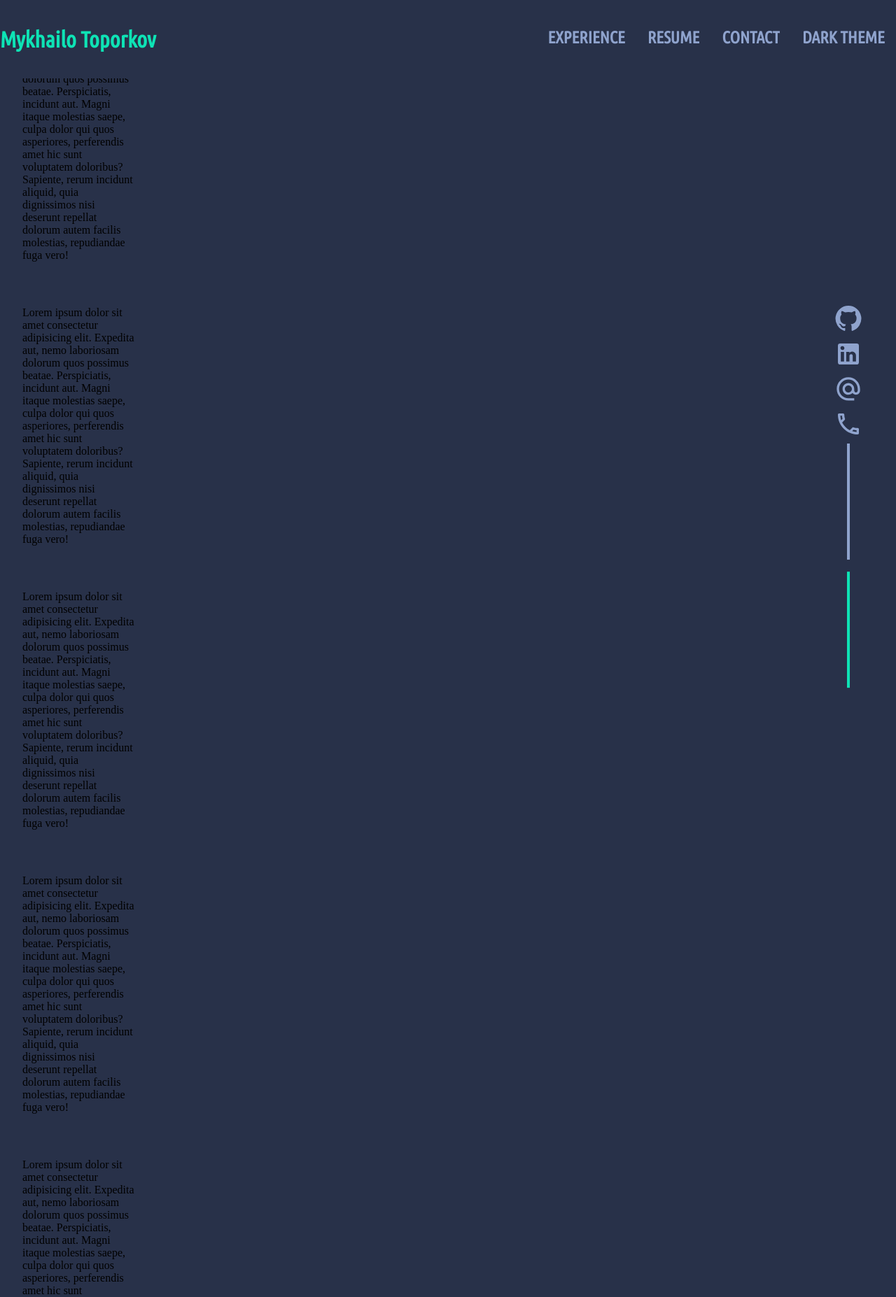
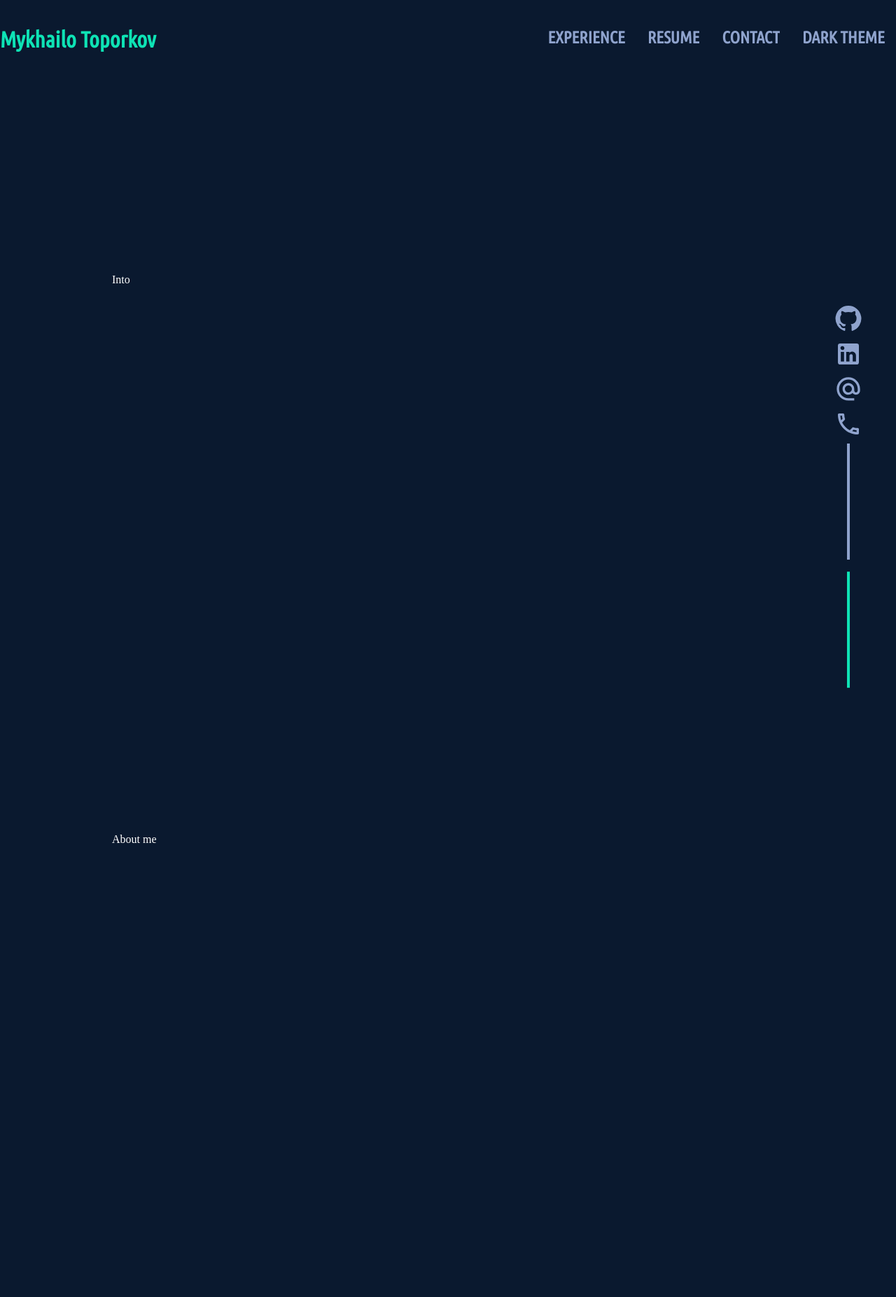
Before and after one commit to cookieMonsterDev/portfolio-template, a React (Create React App) app: page / in a window 1280 px wide. Shown: the top 1854 px of the page at 70% size. Built offline with nearby package versions, Linux system fonts and the light colour scheme.

Commit message:
feat: add custop scrollbar & update navBar animation

```diff
--- a/public/index.html
+++ b/public/index.html
@@ -13,6 +13,26 @@
     <style>
       * {
         margin: 0;
+        scroll-behavior: smooth;
+      }
+
+      ::-webkit-scrollbar {
+        width: 1.1rem;
+      }
+
+      ::-webkit-scrollbar-track {
+        background-color: #0a192f;
+      }
+
+      ::-webkit-scrollbar-thumb {
+        background-color: #8fa3cd;
+        border-radius: 2rem;
+        border: 0.4rem solid transparent;
+        background-clip: content-box;
+      }
+
+      ::-webkit-scrollbar-thumb:hover {
+        background-color: #0ee3b5;
       }
     </style>
   </head>
--- a/src/components/NavBar/NavBar.jsx
+++ b/src/components/NavBar/NavBar.jsx
@@ -1,13 +1,15 @@
 import React, { useState, useEffect } from 'react';
-import styled from 'styled-components';
+import styled, { css } from 'styled-components';
 
 const NavBar = () => {
   let prevScrollpos = window.scrollY;
   const [show, setShow] = useState(true);
+  const [shadow, setShadow] = useState(false);
 
   const handleNavBar = () => {
     const currentScrollPos = window.scrollY;
     prevScrollpos < currentScrollPos ? setShow(false) : setShow(true);
+    currentScrollPos === 0 ? setShadow(false) : setShadow(true);
     prevScrollpos = currentScrollPos;
   };
 
@@ -17,16 +19,20 @@ const NavBar = () => {
     return () => {
       window.removeEventListener('scroll', handleNavBar);
     };
-  }, []);
+  });
 
   return (
-    <Conateiner show={show}>
+    <Conateiner show={show} shadow={shadow}>
       <Content>
         <LogoName>Mykhailo Toporkov</LogoName>
         <RightSide>
-          <NavBarItem>Experience</NavBarItem>
+          <a href="/#experience">
+            <NavBarItem>Experience</NavBarItem>
+          </a>
           <NavBarItem>Resume</NavBarItem>
-          <NavBarItem>Contact</NavBarItem>
+          <a href="/#contact">
+            <NavBarItem>Contact</NavBarItem>
+          </a>
           <NavBarItem>Dark Theme</NavBarItem>
         </RightSide>
       </Content>
@@ -40,11 +46,22 @@ const Conateiner = styled.div`
   position: fixed;
   width: 100%;
   height: 7rem;
-  background-color: #283149;
+  background-color: #0a192f;
   display: flex;
   z-index: 999;
-  opacity: ${(props) => (props.show ? '1' : '0')};
   transition: all 700ms;
+
+  ${( props ) =>
+    !props.show &&
+    css`
+      transform: translateY(-100%);
+    `}
+
+    ${( props ) =>
+    props.shadow &&
+    css`
+      box-shadow: 0 10px 30px -10px rgba(2,12,27,0.7);
+    `}
 `;
 
 const Content = styled.div`
@@ -72,6 +89,10 @@ const RightSide = styled.div`
   display: flex;
   justify-content: center;
   align-items: center;
+
+  > a {
+    text-decoration: none;
+  }
 
   @media only screen and (max-width: 48em) {
     display: none;
--- a/src/pages/MainPage.jsx
+++ b/src/pages/MainPage.jsx
@@ -4,62 +4,11 @@ import styled from 'styled-components';
 const MainPage = () => {
   return (
     <Container>
-      <span>
-        Lorem ipsum dolor sit amet consectetur adipisicing elit. Expedita aut,
-        nemo laboriosam dolorum quos possimus beatae. Perspiciatis, incidunt
-        aut. Magni itaque molestias saepe, culpa dolor qui quos asperiores,
-        perferendis amet hic sunt voluptatem doloribus? Sapiente, rerum incidunt
-        aliquid, quia dignissimos nisi deserunt repellat dolorum autem facilis
-        molestias, repudiandae fuga vero!
-      </span>
-      <span>
-        Lorem ipsum dolor sit amet consectetur adipisicing elit. Expedita aut,
-        nemo laboriosam dolorum quos possimus beatae. Perspiciatis, incidunt
-        aut. Magni itaque molestias saepe, culpa dolor qui quos asperiores,
-        perferendis amet hic sunt voluptatem doloribus? Sapiente, rerum incidunt
-        aliquid, quia dignissimos nisi deserunt repellat dolorum autem facilis
-        molestias, repudiandae fuga vero!
-      </span>
-      <span>
-        Lorem ipsum dolor sit amet consectetur adipisicing elit. Expedita aut,
-        nemo laboriosam dolorum quos possimus beatae. Perspiciatis, incidunt
-        aut. Magni itaque molestias saepe, culpa dolor qui quos asperiores,
-        perferendis amet hic sunt voluptatem doloribus? Sapiente, rerum incidunt
-        aliquid, quia dignissimos nisi deserunt repellat dolorum autem facilis
-        molestias, repudiandae fuga vero!
-      </span>
-      <span>
-        Lorem ipsum dolor sit amet consectetur adipisicing elit. Expedita aut,
-        nemo laboriosam dolorum quos possimus beatae. Perspiciatis, incidunt
-        aut. Magni itaque molestias saepe, culpa dolor qui quos asperiores,
-        perferendis amet hic sunt voluptatem doloribus? Sapiente, rerum incidunt
-        aliquid, quia dignissimos nisi deserunt repellat dolorum autem facilis
-        molestias, repudiandae fuga vero!
-      </span>
-      <span>
-        Lorem ipsum dolor sit amet consectetur adipisicing elit. Expedita aut,
-        nemo laboriosam dolorum quos possimus beatae. Perspiciatis, incidunt
-        aut. Magni itaque molestias saepe, culpa dolor qui quos asperiores,
-        perferendis amet hic sunt voluptatem doloribus? Sapiente, rerum incidunt
-        aliquid, quia dignissimos nisi deserunt repellat dolorum autem facilis
-        molestias, repudiandae fuga vero!
-      </span>
-      <span>
-        Lorem ipsum dolor sit amet consectetur adipisicing elit. Expedita aut,
-        nemo laboriosam dolorum quos possimus beatae. Perspiciatis, incidunt
-        aut. Magni itaque molestias saepe, culpa dolor qui quos asperiores,
-        perferendis amet hic sunt voluptatem doloribus? Sapiente, rerum incidunt
-        aliquid, quia dignissimos nisi deserunt repellat dolorum autem facilis
-        molestias, repudiandae fuga vero!
-      </span>
-      <span>
-        Lorem ipsum dolor sit amet consectetur adipisicing elit. Expedita aut,
-        nemo laboriosam dolorum quos possimus beatae. Perspiciatis, incidunt
-        aut. Magni itaque molestias saepe, culpa dolor qui quos asperiores,
-        perferendis amet hic sunt voluptatem doloribus? Sapiente, rerum incidunt
-        aliquid, quia dignissimos nisi deserunt repellat dolorum autem facilis
-        molestias, repudiandae fuga vero!
-      </span>
+      <Span>Into</Span>
+      <Span>About me</Span>
+      <Span id="experience">Experience</Span>
+      <Span>Projects</Span>
+      <Span id="contact">Contact</Span>
     </Container>
   );
 };
@@ -67,12 +16,16 @@ const MainPage = () => {
 export default MainPage;
 
 const Container = styled.div`
+  background-color: #0a192f;
+  padding: 0 10rem;
+`;
+
+const Span = styled.span`
   display: flex;
+  justify-content: center;
   flex-direction: column;
-  background-color: #283149;
-
-  > span {
-    width: 10rem;
-    margin: 2rem;
-  }
+  align-items: flex-start;
+  min-height: 100vh;
+  padding: 0;
+  color: white;
 `;
```
